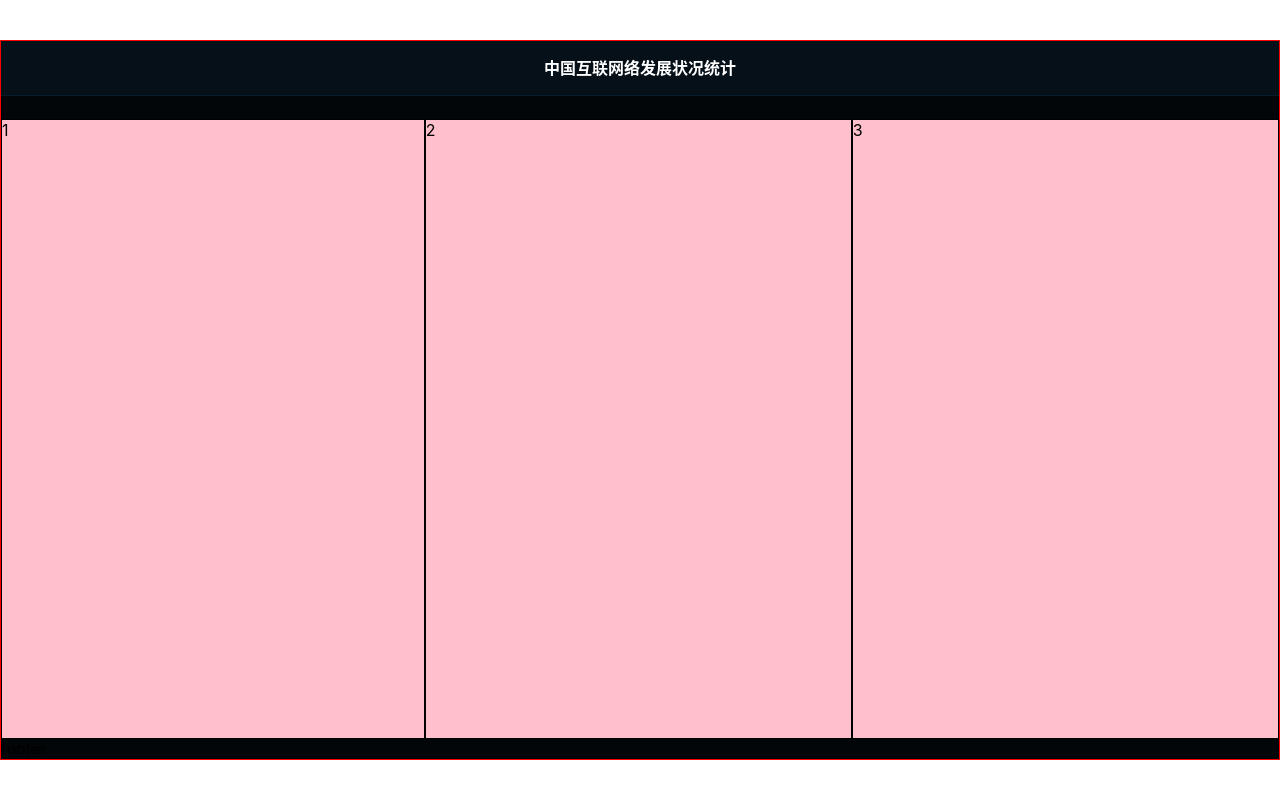
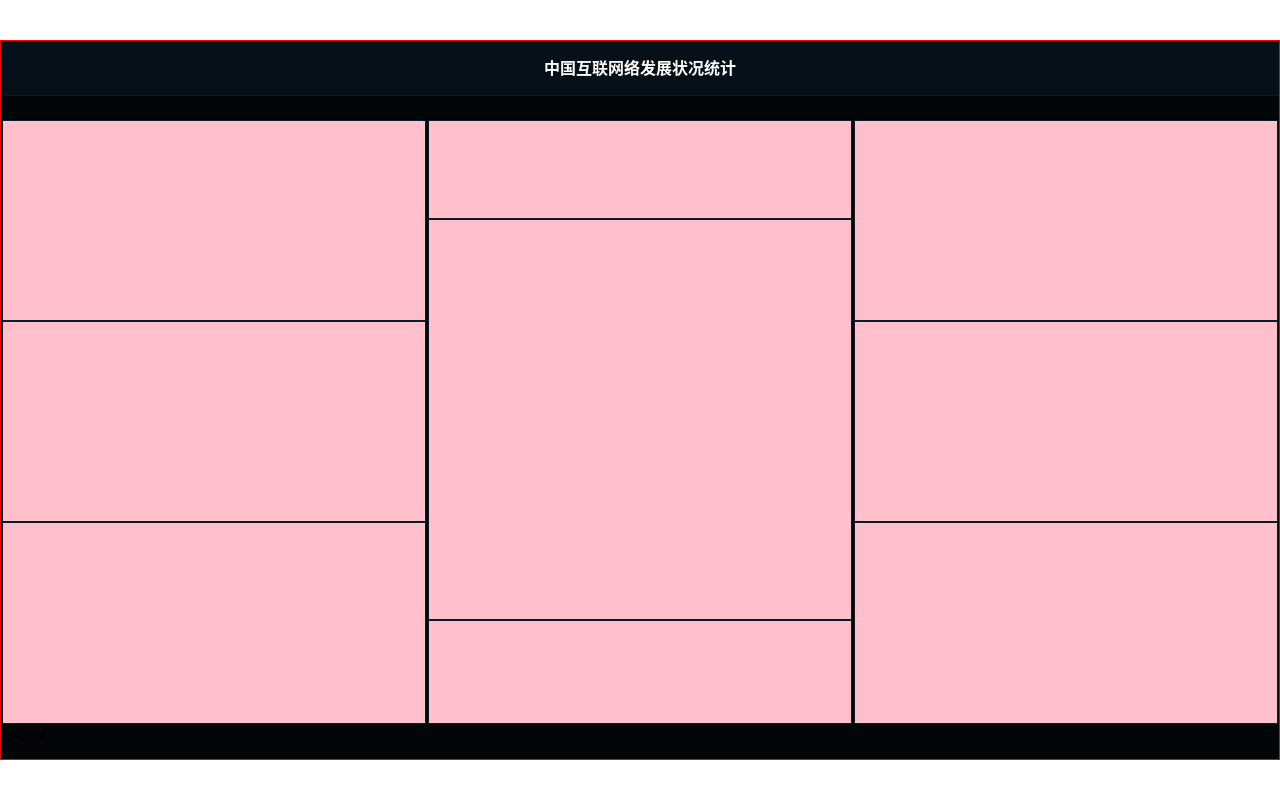
Before and after one commit to ml1234256/big-screen-demo-1, a React (Create React App) app: page /#/ in a window 1280 px wide. Built offline with nearby package versions, Linux system fonts and the light colour scheme.

Commit message:
完成表格布局

```diff
--- a/src/pages/Home.tsx
+++ b/src/pages/Home.tsx
@@ -7,9 +7,21 @@ export const Home = () => {
         <div className="home">
             <header><h1>中国互联网络发展状况统计</h1></header>
             <main>
-                <section className="section-1">1</section>
-                <section className="section-2">2</section>
-                <section className="section-3">3</section>
+                <section className="section-1">
+                    <div className="chart chart-11"></div>
+                    <div className="chart chart-12"></div>
+                    <div className="chart chart-13"></div>
+                </section>
+                <section className="section-2">
+                    <div className="chart-21"></div>
+                    <div className="chart-22"></div>
+                    <div className="chart-23"></div>
+                </section>
+                <section className="section-3">
+                    <div className="chart chart-31"></div>
+                    <div className="chart chart-32"></div>
+                    <div className="chart chart-33"></div>
+                </section>
             </main>
             <footer>
                 footer
--- a/src/pages/home.scss
+++ b/src/pages/home.scss
@@ -17,7 +17,7 @@ header {
   }
 }
 footer {
-  //   height: 48px;
+  height: px2rem(36);
 }
 main {
   display: flex;
@@ -26,6 +26,26 @@ main {
   section {
     border: 1px solid;
     flex-grow: 1;
+    display: flex;
+    flex-direction: column;
     background-color: pink;
   }
+  .chart {
+    border: 1px solid #071d2c;
+    flex: 1;
+  }
+  .section-2 {
+    .chart-21 {
+      border: 1px solid #071d2c;
+      height: px2rem(105);
+    }
+    .chart-22 {
+      border: 1px solid #071d2c;
+      flex: 1;
+    }
+    .chart-23 {
+      border: 1px solid #071d2c;
+      height: px2rem(110);
+    }
+  }
 }
```
